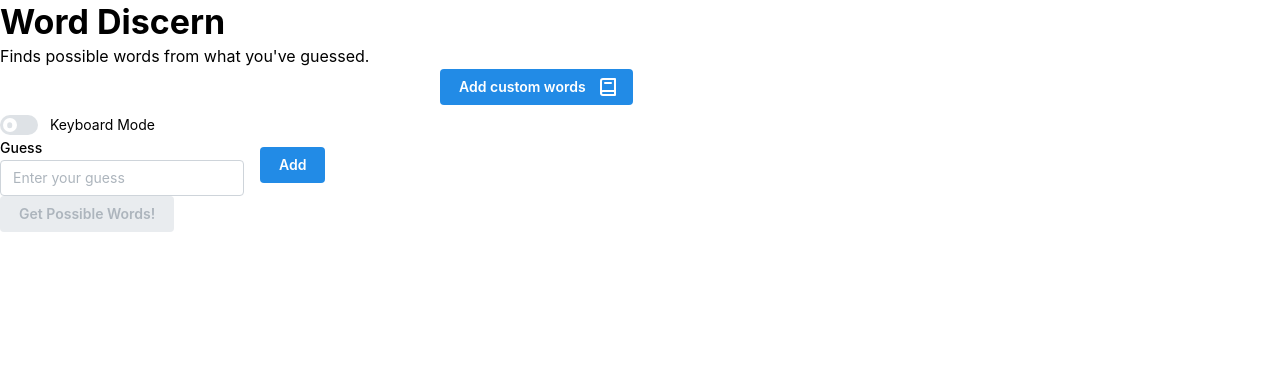
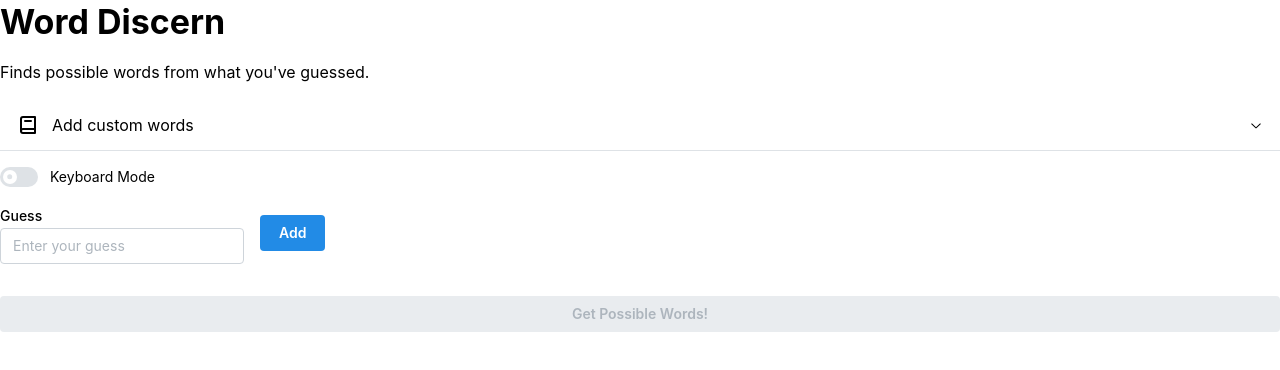
Before and after one commit to dLogan807/word-discern, a React (Vite) app: page / in a window 1280 px wide. Shown: the top 370 px of the page. Built offline with nearby package versions, Linux system fonts and the light colour scheme.

Commit message:
add badge popover of failed words

```diff
--- a/src/App.tsx
+++ b/src/App.tsx
@@ -10,8 +10,7 @@ import {
   ListItem,
   Title,
   Switch,
-  Collapse,
-  Box,
+  Accordion,
 } from "@mantine/core";
 import { useField } from "@mantine/form";
 import { theme } from "./theme";
@@ -24,8 +23,7 @@ import { validateGuess } from "./utils/guessValidation";
 import WordInputForm, {
   CustomWordsFormData,
 } from "./components/CustomWordsForm";
-import { useDisclosure } from "@mantine/hooks";
-import { IconBook, IconBook2 } from "@tabler/icons-react";
+import { IconBook2 } from "@tabler/icons-react";
 import { DEFAULT_CUSTOM_WORDS_FORM } from "./components/CustomWordsForm";
 import getResults from "./utils/resultBuilder";
 import LoadedWordsBadges from "./components/LoadedWordBadges";
@@ -60,10 +58,6 @@ export default function App() {
   const guessField = useField({
     initialValue: "",
   });
-
-  //For hiding custom words input form
-  const [wordsInputOpened, changeWordsInputOpened] = useDisclosure(false);
-  const bookIcon = wordsInputOpened ? <IconBook /> : <IconBook2 />;
 
   //Enter when adding a guess
   function handleKeyDown(event: { key: string }) {
@@ -116,36 +110,37 @@ export default function App() {
     setResults(getResults(wordSets, guesses));
   }
 
+  const bookIcon = <IconBook2 />;
+  const accordionText: string = "Add custom words";
+
   return (
     <MantineProvider theme={theme}>
+      <Stack>
         <Title>Word Discern</Title>
         <Text>Finds possible words from what you've guessed.</Text>
 
-      <Box maw={400} mx="auto">
-        <Group mb={10}>
-          <Button
-            onClick={changeWordsInputOpened.toggle}
-            rightSection={bookIcon}
-          >
-            Add custom words
-          </Button>
-        </Group>
-
-        <Collapse in={wordsInputOpened}>
+        <Accordion>
+          <Accordion.Item key={accordionText} value={accordionText}>
+            <Accordion.Control icon={bookIcon}>
+              {accordionText}
+            </Accordion.Control>
+            <Accordion.Panel>
               <Stack>
                 <LoadedWordsBadges
                   replaceDefaultWords={customWordsFormData.replaceDefaultWords}
                   numDefaultWords={DEFAULT_WORDS.length}
                   numWordsParsed={parsedWordSets.wordNum}
                   numCustomFormWords={customWordsFormData.words.length}
-              numFailedWords={parsedWordSets.failed.length}
+                  failedWords={parsedWordSets.failed}
                 />
                 <WordInputForm updateCustomWords={setCustomWordsFormData} />
               </Stack>
-        </Collapse>
-      </Box>
+            </Accordion.Panel>
+          </Accordion.Item>
+        </Accordion>
 
         <Switch label="Keyboard Mode" />
+
         <Group>
           <TextInput
             {...guessField.getInputProps()}
@@ -170,6 +165,7 @@ export default function App() {
             <ListItem key={i}>{capitalizeFirstLetter(word)}</ListItem>
           ))}
         </List>
+      </Stack>
     </MantineProvider>
   );
 }
--- a/src/components/GuessItem.module.css
+++ /dev/null
@@ -1,3 +0,0 @@
-.guess_item {
-  list-style: none;
-}
--- /dev/null
+++ b/src/components/LoadedWordBadges.module.css
@@ -0,0 +1,10 @@
+.failed_words_button {
+  --button-padding-x: 0;
+  --button-bd: calc(0.0625rem * var(--mantine-scale)) solid transparent;
+  margin: 0;
+  height: auto;
+
+  &:hover {
+    opacity: 0.9;
+  }
+}
--- a/src/components/LoadedWordBadges.tsx
+++ b/src/components/LoadedWordBadges.tsx
@@ -1,4 +1,4 @@
-import { Group } from "@mantine/core";
+import { Button, Group, Popover, ScrollArea, Text } from "@mantine/core";
 import {
   IconAdjustments,
   IconCheck,
@@ -7,25 +7,26 @@ import {
   IconX,
 } from "@tabler/icons-react";
 import WordInfoBadge from "./WordInfoBadge";
+import classes from "./LoadedWordBadges.module.css";
 
 export default function LoadedWordsBadges({
   replaceDefaultWords,
   numDefaultWords,
   numWordsParsed,
   numCustomFormWords,
-  numFailedWords,
+  failedWords,
 }: {
   replaceDefaultWords: boolean;
   numDefaultWords: number;
   numWordsParsed: number;
   numCustomFormWords: number;
-  numFailedWords: number;
+  failedWords: string[];
 }) {
   const customWordsInUse: number = replaceDefaultWords
     ? numWordsParsed
     : numWordsParsed - numDefaultWords;
 
-  const validCustomWords: number = numCustomFormWords - numFailedWords;
+  const validCustomWords: number = numCustomFormWords - failedWords.length;
 
   const wordsAlreadyExisting: number = validCustomWords - customWordsInUse;
 
@@ -47,9 +48,6 @@ export default function LoadedWordsBadges({
   const addedWordsText: string = `${customWordsInUse} added to word list`;
   const addedWordsIcon = <IconCheck size={iconSize} />;
 
-  const failedWordsText: string = `${numFailedWords} Invalid words`;
-  const failedWordsIcon = <IconX size={iconSize} />;
-
   return (
     <Group>
       <WordInfoBadge icon={totalWordsIcon}>{totalWordsText}</WordInfoBadge>
@@ -66,11 +64,41 @@ export default function LoadedWordsBadges({
           {addedWordsText}
         </WordInfoBadge>
       )}
-      {numFailedWords && (
-        <WordInfoBadge color="red" icon={failedWordsIcon}>
-          {failedWordsText}
-        </WordInfoBadge>
+      {failedWords.length && (
+        <FailedWordsBadge failedWords={failedWords} iconSize={iconSize} />
       )}
     </Group>
   );
 }
+
+function FailedWordsBadge({
+  failedWords,
+  iconSize,
+}: {
+  failedWords: string[];
+  iconSize: number;
+}) {
+  const failedWordsText: string = `${failedWords.length} Invalid words`;
+  const failedWordsIcon = <IconX size={iconSize} />;
+  return (
+    <Popover position="bottom" withArrow shadow="md">
+      <Popover.Target>
+        <Button
+          variant="transparent"
+          classNames={{
+            root: classes.failed_words_button,
+          }}
+        >
+          <WordInfoBadge color="red" icon={failedWordsIcon} clickable={true}>
+            {failedWordsText}
+          </WordInfoBadge>
+        </Button>
+      </Popover.Target>
+      <Popover.Dropdown>
+        <ScrollArea.Autosize mah={250} maw={250}>
+          <Text>{failedWords.join(", ")}</Text>
+        </ScrollArea.Autosize>
+      </Popover.Dropdown>
+    </Popover>
+  );
+}
--- /dev/null
+++ b/src/components/WordInfoBadge.module.css
@@ -0,0 +1,3 @@
+.clickable_badge {
+  cursor: pointer;
+}
--- a/src/components/WordInfoBadge.tsx
+++ b/src/components/WordInfoBadge.tsx
@@ -1,19 +1,33 @@
 import { Badge } from "@mantine/core";
+import classes from "./WordInfoBadge.module.css";
 
 export default function WordInfoBadge({
   children,
   icon,
   color,
+  clickable,
 }: {
   children: string;
   icon?: React.ReactNode;
   color?: string;
+  clickable?: boolean;
 }) {
   icon = icon ?? null;
   color = color ?? "blue";
 
+  const clickableClass = clickable
+    ? {
+        root: classes.clickable_badge,
+      }
+    : {};
+
   return (
-    <Badge leftSection={icon} variant="light" color={color}>
+    <Badge
+      leftSection={icon}
+      variant="light"
+      color={color}
+      classNames={clickableClass}
+    >
       {children}
     </Badge>
   );
```
Lines whose indentation alone changed are shown as unchanged.
